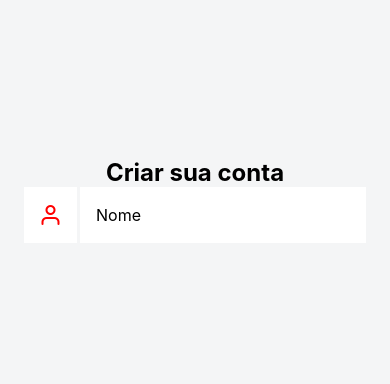
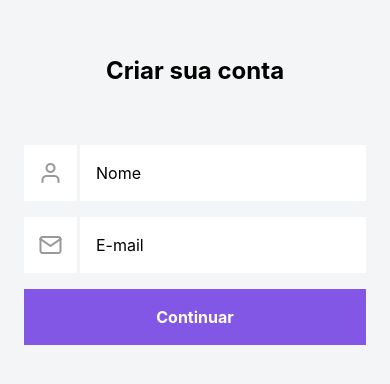
Before and after one commit to Robertotheto/formStep, a React Native app in the folder rnform/: screen / in a window 390 px wide. Shown: the part 222-606 px from the top of the page. Built offline with nearby package versions, Linux system fonts and the light colour scheme.

Commit message:
componente button e validação de formulario

```diff
--- a/rnform/package.json
+++ b/rnform/package.json
@@ -10,6 +10,7 @@
   },
   "dependencies": {
     "@expo/vector-icons": "^14.0.4",
+    "clsx": "^2.1.1",
     "expo": "~51.0.28",
     "expo-status-bar": "~1.12.1",
     "react": "18.2.0",
--- /dev/null
+++ b/rnform/src/components/Button/index.tsx
@@ -0,0 +1,13 @@
+import { Text, TouchableOpacity, TouchableOpacityProps } from "react-native";
+import { styles } from "./styles";
+
+type Props = TouchableOpacityProps & {
+    title: string;
+}
+export function Button({title, ...rest}: Props){
+    return(
+        <TouchableOpacity {...rest} style={styles.container}>
+            <Text style={styles.title}>{title}</Text>
+        </TouchableOpacity>
+    )
+}
--- /dev/null
+++ b/rnform/src/components/Button/styles.ts
@@ -0,0 +1,16 @@
+import {StyleSheet} from "react-native"
+
+export const styles = StyleSheet.create({
+    container: {
+        height: 56,
+        width: '100%',
+        backgroundColor: '#8257e5',
+        alignItems: 'center',
+        justifyContent: 'center'
+    },
+    title: {
+        color: '#fff',
+        fontSize: 16,
+        fontWeight: '700'
+    }
+})
--- a/rnform/src/components/Input/index.tsx
+++ b/rnform/src/components/Input/index.tsx
@@ -1,25 +1,49 @@
-import { TextInput, TextInputProps, View } from "react-native";
+import { Text, TextInput, TextInputProps, View } from "react-native";
 import {Feather} from "@expo/vector-icons"
 import {styles} from "./styles"
 import { Controller, UseControllerProps } from "react-hook-form";
+import { forwardRef } from "react";
+import clsx from "clsx";
 
 type Props = {
+    error: string;
     icon: keyof typeof Feather.glyphMap;
     formProps: UseControllerProps;
     inputProps: TextInputProps;
 }
-export function Input({icon, formProps, inputProps}: Props){
+const Input = forwardRef<TextInput, Props>(({icon, formProps, inputProps, error = ''}, ref) => {
     return(
         <Controller
-            render= {() => (
+            render= {({field}) => (
+                <View style={styles.container}>
                 <View style={styles.group}>
                 <View style={styles.icon}>
-                    <Feather name={icon} size={24} color="red"/>
+                    <Feather
+                        name={icon}
+                        size={24}
+                        color={clsx({
+                            ['#dc1637']: error.length > 0,
+                            ['#8257e5']: (error.length === 0 && field.value),
+                            ['#999']: (!field.value && error.length === 0)
+                        })}
+                    />
                 </View>
-                <TextInput style={styles.control} {...inputProps}/>
+                <TextInput
+                    ref={ref}
+                    value={field.value}
+                    onChangeText={field.onChange}
+                    style={styles.control}
+                    {...inputProps}
+                />
+            </View>
+                {error.length > 0 &&
+                    <Text style={styles.error}>
+                    {error}
+                </Text>}
             </View>
             )}
             {...formProps}
         />
     )
-}
+})
+export {Input}
--- a/rnform/src/components/Input/styles.ts
+++ b/rnform/src/components/Input/styles.ts
@@ -25,5 +25,10 @@ export const styles = StyleSheet.create({
         flex: 1,
         paddingLeft: 16,
         fontSize: 16,
+    },
+    error: {
+        fontSize: 14,
+        marginTop: 7,
+        color: '#dc1637'
     }
 })
--- a/rnform/src/screens/FormStepOne/index.tsx
+++ b/rnform/src/screens/FormStepOne/index.tsx
@@ -1,10 +1,17 @@
-import { Text, View } from "react-native";
+import { Text, TextInput, View } from "react-native";
 import { styles } from "./styles";
 import { Input } from "../../components/Input";
 import { useForm } from "react-hook-form";
+import { useRef } from "react";
+import { Button } from "../../components/Button";
 
 export function FormStepOne(){
-    const {control} = useForm()
+    const {control, handleSubmit, formState: {errors}} = useForm()
+    const emailRef = useRef<TextInput>(null)
+
+    function handleNextStep(data: any){
+        console.log(data)
+    }
     return(
         <View style={styles.container}>
             <Text style={styles.title}>
@@ -12,14 +19,41 @@ export function FormStepOne(){
             </Text>
             <Input
                 icon="user"
+                error={errors.name?.message}
                 formProps={{
                     name: 'name',
-                    control
+                    control,
+                    rules:{
+                        required: "Nome é obrigatório"
+                    }
                 }}
                 inputProps={{
-                    placeholder: 'Nome'
+                    placeholder: 'Nome',
+                    onSubmitEditing: () => emailRef.current?.focus(),
+                    returnKeyType: 'next'
                 }}
             />
+            <Input
+                ref={emailRef}
+                icon="mail"
+                error={errors.email?.message}
+                formProps={{
+                    name: 'email',
+                    control,
+                    rules:{
+                        required: "E-mail é obrigatório",
+                        pattern: {
+                            value: /^[a-z0-9.]+@[a-z0-9]+\.[a-z]+\.([a-z]+)?$/i,
+                            message: 'E-mail inválido.'
+                        }
+                    }
+                }}
+                inputProps={{
+                    placeholder: 'E-mail',
+                    onSubmitEditing: handleSubmit(handleNextStep)
+                }}
+            />
+            <Button title="Continuar" onPress={handleSubmit(handleNextStep)}/>
         </View>
     )
 }
--- a/rnform/src/screens/FormStepOne/styles.ts
+++ b/rnform/src/screens/FormStepOne/styles.ts
@@ -6,10 +6,12 @@ export const styles = StyleSheet.create({
         backgroundColor: '#f4f5f6',
         justifyContent: 'center',
         alignItems: 'center',
-        padding: 24
+        padding: 24,
+        gap: 16,
     },
     title: {
         fontSize: 24,
-        fontWeight: '700'
+        fontWeight: '700',
+        marginBottom: 44,
     }
 })
```
Also changed, not shown: 1 other file (tests, documents, lock files or other folders).
